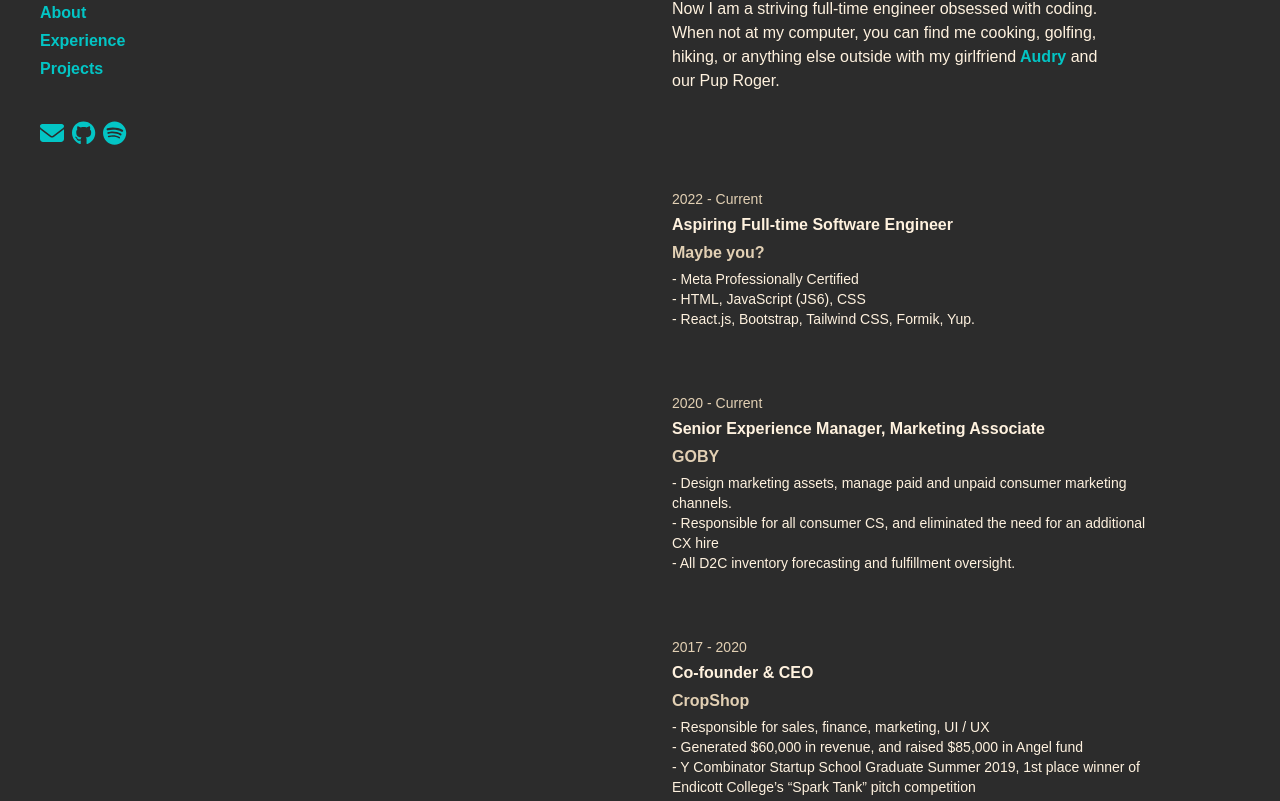
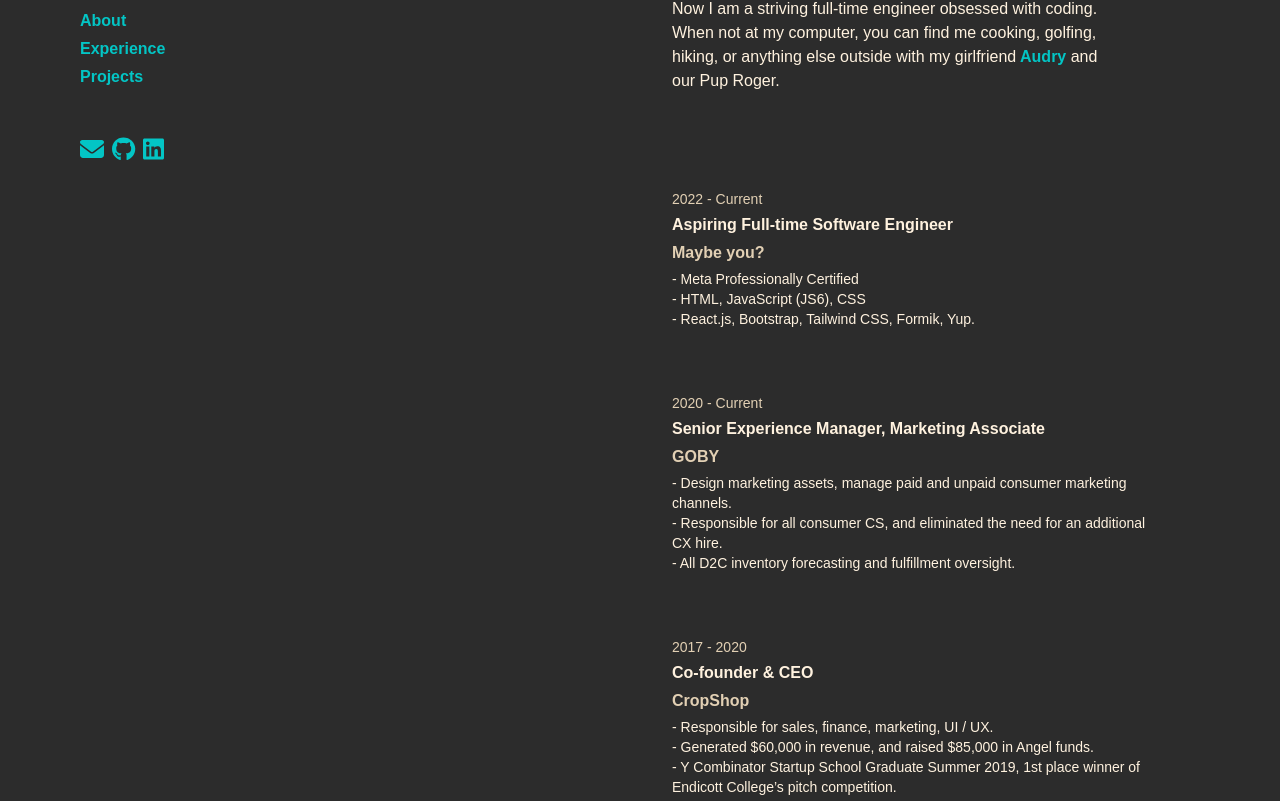
Before and after one commit to aj-marci/personal-website, a React (Create React App) app: page / in a window 1280 px wide. Shown: the part 219-1020 px from the top of the page. Built offline with nearby package versions, Linux system fonts and the light colour scheme.

Commit message:
view full resume button now links to pdf viewer instead of goog doc, added unique id's to mapped arrays for better key value, further styling throughout.

```diff
--- a/src/components/About.js
+++ b/src/components/About.js
@@ -4,7 +4,7 @@
         <div id="about-section"
         className="lg:mb-24 md:mb-20 mb-8
         text-lightcream lg:text-base md:text-base text-xs max-w-md
-        font-gotham">
+        font-gotham leading-relaxed">
             <p className="lg:mb-2 md:mb-2 mb-1">In my senior year of college
                                                 I embarked on Co-founding
             <a href="https://www.endicott.edu/news-events/news/news-articles/2019/02/student-startup-living-proof-of-endicotts-entrepreneurial-spirit" target="_blank" rel="noopener noreferrer"
--- a/src/components/Archive.js
+++ b/src/components/Archive.js
@@ -55,7 +55,7 @@
         </div>
         <div className="bg-background font-gotham pl-2 pb-8">
             <h1 className="text-2xl font-semibold text-lightcream">Project Archive</h1>
-            <h className="text-sm text-darkcream">Click project to view GitHub repo.</h>
+            <h className="text-sm text-darkcream">Click a project to view its GitHub repo.</h>
         </div>
         <div className="bg-background h-screen">
         {archiveData.map(({ date, name, description, url}) => (
--- a/src/components/Contact.js
+++ b/src/components/Contact.js
@@ -73,7 +73,7 @@
         <form
         noValidate
         onSubmit={handleSubmit}
-        className="font-gotham">
+        className="font-gotham lg:mr-0 md:mr-0 mr-4">
                 <div className="flex flex-col mb-2">
                     <label className="text-base text-darkcream mb-1">Your Name</label>
                     <input
--- a/src/components/Experience.js
+++ b/src/components/Experience.js
@@ -1,8 +1,10 @@
 import { FontAwesomeIcon } from "@fortawesome/react-fontawesome";
 import { faArrowRight } from "@fortawesome/free-solid-svg-icons";
+import Resume from "../v2.resume.pdf";
 
 const experienceData = [
     {
+        id: 0,
         date: "2022 - Current",
         title: "Aspiring Full-time Software Engineer",
         place: "Maybe you?",
@@ -11,28 +13,30 @@
         point3: "React.js, Bootstrap, Tailwind CSS, Formik, Yup.",
     },
     {
+        id: 1,
         date: "2020 - Current",
         title: "Senior Experience Manager, Marketing Associate",
         place: "GOBY",
         point1: "Design marketing assets, manage paid and unpaid consumer marketing channels.",
-        point2: "Responsible for all consumer CS, and eliminated the need for an additional CX hire",
+        point2: "Responsible for all consumer CS, and eliminated the need for an additional CX hire.",
         point3: "All D2C inventory forecasting and fulfillment oversight.",
     },
     {
+        id: 2,
         date: "2017 - 2020",
         title: "Co-founder & CEO",
         place: "CropShop",
-        point1: "Responsible for sales, finance, marketing, UI / UX",
-        point2: "Generated $60,000 in revenue, and raised $85,000 in Angel fund",
-        point3: "Y Combinator Startup School Graduate Summer 2019, 1st place winner of Endicott College’s “Spark Tank” pitch competition",
+        point1: "Responsible for sales, finance, marketing, UI / UX.",
+        point2: "Generated $60,000 in revenue, and raised $85,000 in Angel funds.",
+        point3: "Y Combinator Startup School Graduate Summer 2019, 1st place winner of Endicott College’s pitch competition.",
     },
 ]
 
 function Experience() {
     return (
         <>
-        {experienceData.map(({ date, title, place, point1, point2, point3}) => (
-        <div key={date} id="exp-section"
+        {experienceData.map(({ id, date, title, place, point1, point2, point3}) => (
+        <div key={id} id="exp-section"
         className="container font-gotham lg:mb-16 md:mb-12 mb-8">
             <p className="text-darkcream lg:text-sm md:text-sm text-xs mb-1">{date}</p>
             <p className="text-lightcream lg:text-base md:text-base
@@ -48,7 +52,7 @@
         ))}
         <div className="lg:mb-24 md:mb-20 mb-8 font-gotham font-semibold
                         text-turqoise hover:text-orange hover:translate-x-1">
-        <a href="https://docs.google.com/document/d/19j9jHAWJtvF_hbHRsyslhcJaGzy2a5CsQRLxFedp_Kc/edit?usp=sharing"
+        <a href={Resume}
             target="_blank"
             rel="noopener noreferrer">
                 View Full Resume <FontAwesomeIcon icon={faArrowRight} size="lg" />
--- a/src/components/Nav.js
+++ b/src/components/Nav.js
@@ -1,6 +1,6 @@
 import { faEnvelope } from "@fortawesome/free-solid-svg-icons";
 import { FontAwesomeIcon } from "@fortawesome/react-fontawesome";
-import { faSpotify, faGithub } from '@fortawesome/free-brands-svg-icons';
+import { faLinkedin, faGithub } from '@fortawesome/free-brands-svg-icons';
 
 const handleClick = (anchor) => () => {
   const id = `${anchor}-section`;
@@ -17,7 +17,7 @@
       return (
         <>
           <div className="lg:w-1/2 md:w-1/2 sm:w-full lg:fixed lg:mt-20 md:mt-16 mt-16
-                          lg:ml-10 md:ml-8 ml-8
+                          lg:ml-20 md:ml-12 ml-8
                           font-gotham">
               <h1 className="text-lightcream lg:text-3xl md:text-2xl text-xl
                             lg:mb-2 md:mb-2 mb-1 font-semibold">
@@ -27,7 +27,7 @@
                 Software engineer and designer. Building, learning, and
                 creating are my passions.</h2>
               <nav>
-              <ul className="text-turqoise lg:mt-10 md:mt-10 mt-6 font-semibold">
+              <ul className="text-turqoise lg:mt-12 md:mt-12 mt-8 font-semibold">
                   <li className="mb-1 hover:translate-x-1 hover:text-orange lg:block md:block hidden">
                     <a onClick={handleClick("about")}
                       href="/#about-section">About</a>
@@ -40,7 +40,7 @@
                     <a onClick={handleClick("projects")}
                       href="/#projects-section">Projects</a>
                   </li>
-                  <div className="lg:mt-10 md:mt-10 mt-6">
+                  <div className="lg:mt-12 md:mt-12 mt-8">
                   <a href="mailto: abmarcinek@gmail.com" target="_blank" rel="noopener noreferrer"
                   className="text-turqoise hover:text-orange mr-2">
                     <FontAwesomeIcon icon={faEnvelope} size="xl"/>
@@ -49,9 +49,9 @@
                   className="text-turqoise hover:text-orange mr-2">
                     <FontAwesomeIcon icon={faGithub} size="xl"/>
                   </a>
-                  <a href="https://open.spotify.com/user/wp8iqfaytwv3zqmn80cabyvqs?si=2d1e11409d864f5b" target="_blank" rel="noopener noreferrer"
+                  <a href="https://www.linkedin.com/in/a-j-marcinek-318545131/" target="_blank" rel="noopener noreferrer"
                   className="text-turqoise hover:text-orange">
-                    <FontAwesomeIcon icon={faSpotify} size="xl"/>
+                    <FontAwesomeIcon icon={faLinkedin} size="xl"/>
                   </a>
                   </div>
               </ul>
--- a/src/components/Projects.js
+++ b/src/components/Projects.js
@@ -9,6 +9,7 @@
 
 const projectsData = [
     {
+        id: 0,
         image: V1,
         title: "Personal Website",
         description: "My v1 personal website built with React.js. Updates deployed monthly.",
@@ -16,6 +17,7 @@
         badge2: "Tailwind CSS",
     },
     {
+        id: 1,
         image: Capstone,
         title: "Restaurant Homepage Template",
         description: "Restaurant homepage template. This was my Meta Coursera course Capstone project.",
@@ -23,6 +25,7 @@
         badge2: "React-Bootstrap",
     },
     {
+        id: 2,
         image: Form,
         title: "Registration Form",
         description: "A reusable web-app registration form with client-side validation.",
@@ -34,8 +37,8 @@
 function Projects() {
     return (
         <>
-        {projectsData.map(({ image, title, description, badge1, badge2}) => (
-        <div key={title} id="projects-section"
+        {projectsData.map(({ id, image, title, description, badge1, badge2}) => (
+        <div key={id} id="projects-section"
         className="container font-gotham lg:mb-16 md:mb-12 mb-8
                     grid lg:grid-cols-2 md:grid-cols-2 grid-cols-2 gap-2">
         <div>
```
Also changed, not shown: 1 other file (tests, documents, lock files or other folders).
